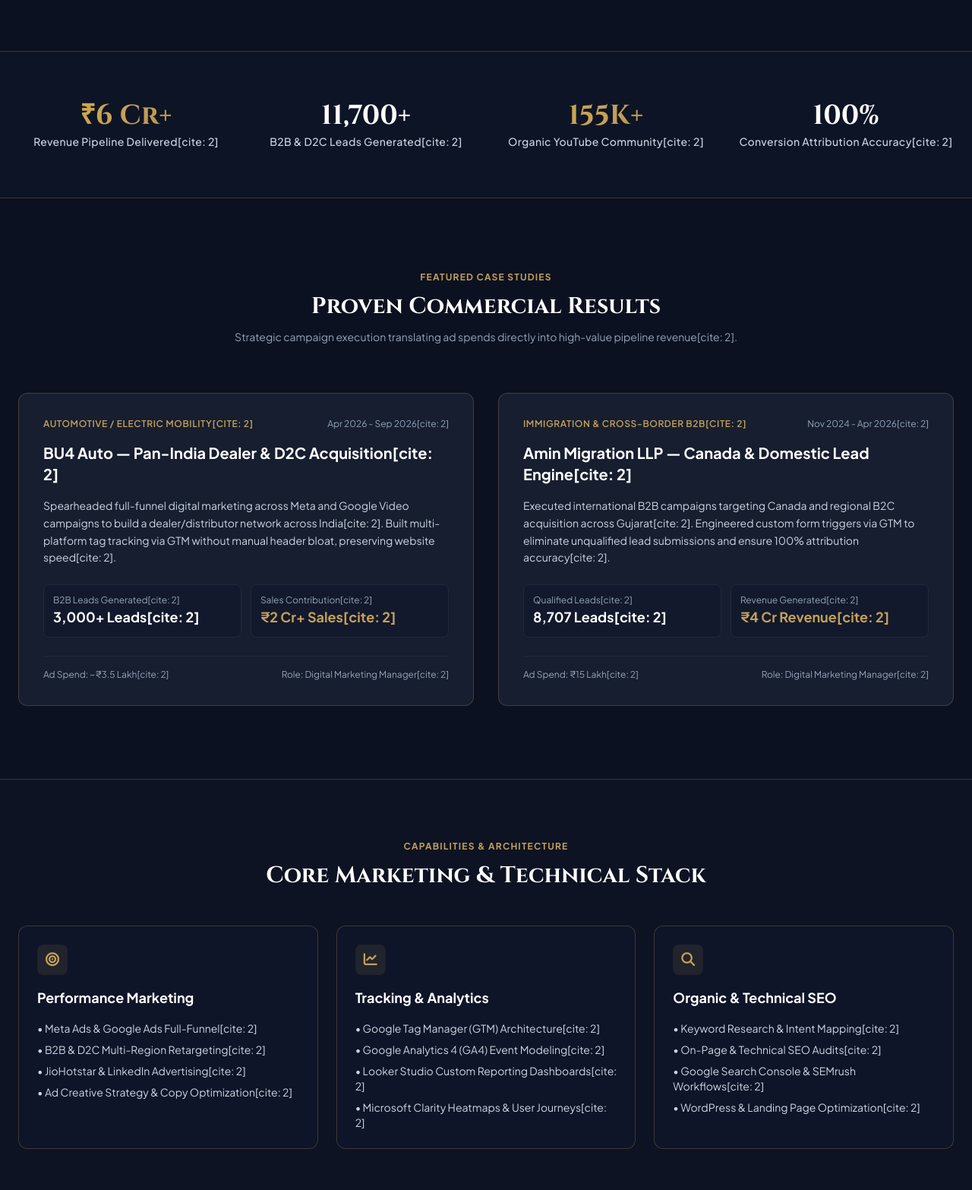
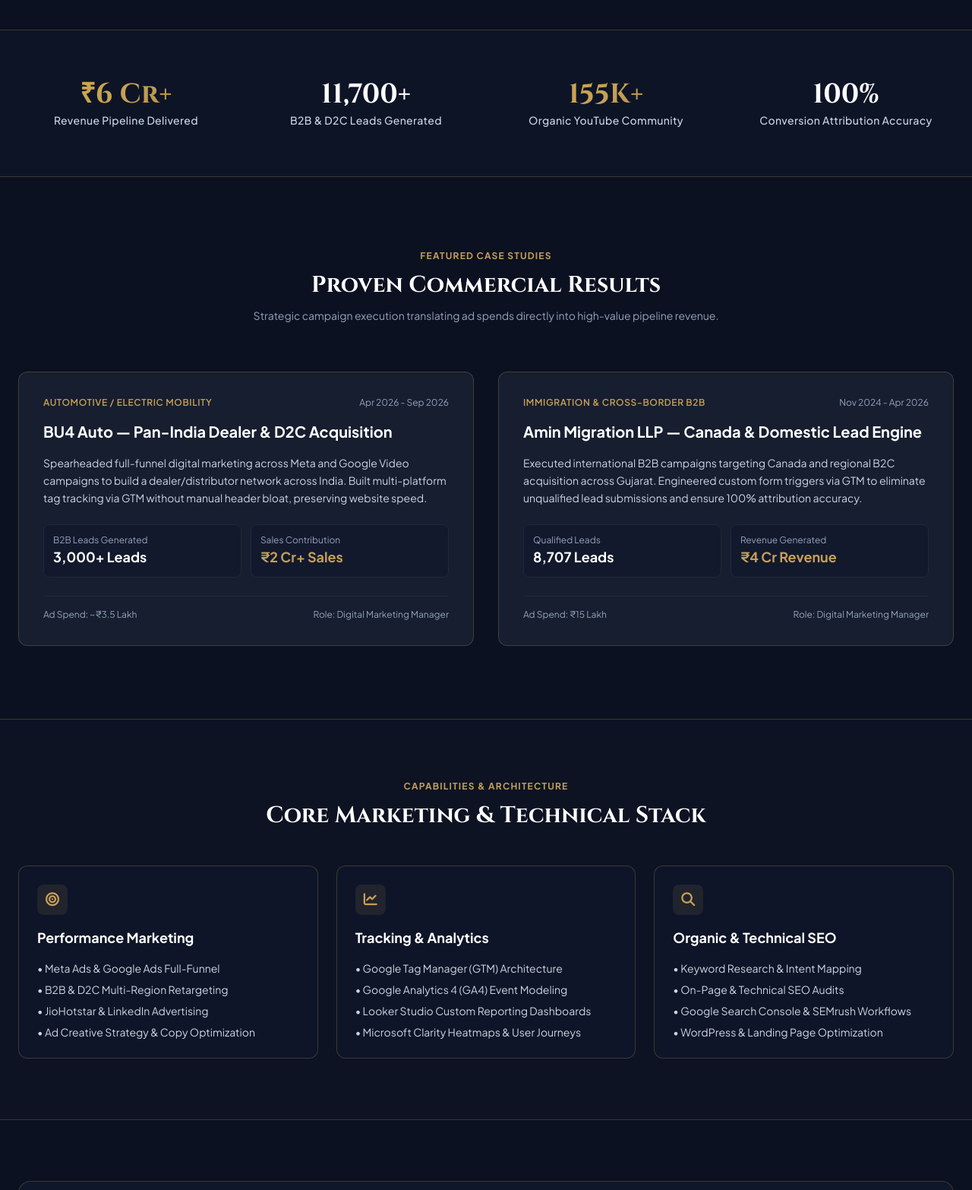
Before and after one commit to anuradhamathuria/Portfolio, a plain HTML site: page index.html in a window 1280 px wide. Shown: the part 745-2311 px from the top of the page at 76% size. Drawn offline with nearby package versions, Linux system fonts and the light colour scheme.

Commit message:
Remove citation markers from text in index.html

```diff
--- a/index.html
+++ b/index.html
@@ -93,7 +93,7 @@
         Scaling Pipelines Through <br><span class="gold-gradient">Full-Funnel Performance</span>
       </h1>
       <p class="text-slate-300 max-w-2xl text-base sm:text-lg leading-relaxed mx-auto lg:mx-0">
-        4+ years specializing in international and domestic B2B & D2C lead generation, paid marketing, SEO, and bulletproof conversion tracking architecture[cite: 2]. Delivered <strong>₹6 Cr+ in revenue pipeline</strong> across manufacturing and global services[cite: 2].
+        4+ years specializing in international and domestic B2B & D2C lead generation, paid marketing, SEO, and bulletproof conversion tracking architecture. Delivered <strong>₹6 Cr+ in revenue pipeline</strong> across manufacturing and global services.
       </p>
 
       <div class="flex flex-wrap items-center justify-center lg:justify-start gap-4 pt-4">
@@ -101,13 +101,13 @@
           Book Consultation
         </a>
         <a href="mailto:anu.mathuria@hotmail.com" class="px-7 py-3.5 rounded-lg border gold-border text-slate-200 font-medium text-sm tracking-wide hover:bg-slate-800 transition-all flex items-center gap-2">
-          <i class="fa-regular fa-envelope text-brandGold"></i> anu.mathuria@hotmail.com[cite: 2]
+          <i class="fa-regular fa-envelope text-brandGold"></i> anu.mathuria@hotmail.com
         </a>
       </div>
 
       <div class="pt-6 flex items-center justify-center lg:justify-start gap-6 text-slate-400 text-sm">
-        <span class="flex items-center gap-2"><i class="fa-solid fa-location-dot text-brandGold"></i> Ahmedabad, Gujarat[cite: 2]</span>
-        <span class="flex items-center gap-2"><i class="fa-solid fa-phone text-brandGold"></i> +91 92657 48110[cite: 2]</span>
+        <span class="flex items-center gap-2"><i class="fa-solid fa-location-dot text-brandGold"></i> Ahmedabad, Gujarat</span>
+        <span class="flex items-center gap-2"><i class="fa-solid fa-phone text-brandGold"></i> +91 92657 48110</span>
       </div>
     </div>
 
@@ -127,28 +127,28 @@
       <div class="py-5 space-y-3 text-xs text-slate-300">
         <div class="flex items-center justify-between">
           <span class="text-slate-400">Total Leads Generated:</span>
-          <span class="font-semibold text-slate-100">11,700+ Verified Leads[cite: 2]</span>
+          <span class="font-semibold text-slate-100">11,700+ Verified Leads</span>
         </div>
         <div class="flex items-center justify-between">
           <span class="text-slate-400">Revenue Impact:</span>
-          <span class="font-semibold text-brandGold">₹6 Crore+ Pipeline[cite: 2]</span>
+          <span class="font-semibold text-brandGold">₹6 Crore+ Pipeline</span>
         </div>
         <div class="flex items-center justify-between">
           <span class="text-slate-400">Attribution Setup:</span>
-          <span class="font-semibold text-slate-100">100% GTM & GA4 Trigger Precision[cite: 2]</span>
+          <span class="font-semibold text-slate-100">100% GTM & GA4 Trigger Precision</span>
         </div>
         <div class="flex items-center justify-between">
           <span class="text-slate-400">Creator Audience:</span>
-          <span class="font-semibold text-slate-100">155K+ Subscribers (Silver Play Button)[cite: 2]</span>
+          <span class="font-semibold text-slate-100">155K+ Subscribers (Silver Play Button)</span>
         </div>
       </div>
 
       <div class="pt-4 border-t gold-border flex items-center justify-between">
         <a href="tel:+919265748110" class="text-xs text-slate-300 hover:text-brandGold transition-colors flex items-center gap-1.5">
-          <i class="fa-solid fa-phone text-brandGold"></i> Call Now[cite: 2]
+          <i class="fa-solid fa-phone text-brandGold"></i> Call Now
         </a>
         <a href="mailto:anu.mathuria@hotmail.com" class="text-xs text-slate-300 hover:text-brandGold transition-colors flex items-center gap-1.5">
-          <i class="fa-solid fa-paper-plane text-brandGold"></i> Send Email[cite: 2]
+          <i class="fa-solid fa-paper-plane text-brandGold"></i> Send Email
         </a>
       </div>
     </div>
@@ -160,19 +160,19 @@
       <div class="grid grid-cols-2 md:grid-cols-4 gap-8 text-center">
         <div class="space-y-1">
           <div class="font-serifHeading text-3xl sm:text-4xl font-bold gold-gradient">₹6 Cr+</div>
-          <div class="text-xs sm:text-sm text-slate-300 font-medium tracking-wide">Revenue Pipeline Delivered[cite: 2]</div>
+          <div class="text-xs sm:text-sm text-slate-300 font-medium tracking-wide">Revenue Pipeline Delivered</div>
         </div>
         <div class="space-y-1">
           <div class="font-serifHeading text-3xl sm:text-4xl font-bold text-white">11,700+</div>
-          <div class="text-xs sm:text-sm text-slate-300 font-medium tracking-wide">B2B & D2C Leads Generated[cite: 2]</div>
+          <div class="text-xs sm:text-sm text-slate-300 font-medium tracking-wide">B2B & D2C Leads Generated</div>
         </div>
         <div class="space-y-1">
           <div class="font-serifHeading text-3xl sm:text-4xl font-bold gold-gradient">155K+</div>
-          <div class="text-xs sm:text-sm text-slate-300 font-medium tracking-wide">Organic YouTube Community[cite: 2]</div>
+          <div class="text-xs sm:text-sm text-slate-300 font-medium tracking-wide">Organic YouTube Community</div>
         </div>
         <div class="space-y-1">
           <div class="font-serifHeading text-3xl sm:text-4xl font-bold text-white">100%</div>
-          <div class="text-xs sm:text-sm text-slate-300 font-medium tracking-wide">Conversion Attribution Accuracy[cite: 2]</div>
+          <div class="text-xs sm:text-sm text-slate-300 font-medium tracking-wide">Conversion Attribution Accuracy</div>
         </div>
       </div>
     </div>
@@ -183,7 +183,7 @@
     <div class="text-center max-w-2xl mx-auto space-y-3">
       <h2 class="text-xs uppercase tracking-widest text-brandGold font-bold">Featured Case Studies</h2>
       <h3 class="text-3xl font-serifHeading font-bold text-white">Proven Commercial Results</h3>
-      <p class="text-slate-400 text-sm">Strategic campaign execution translating ad spends directly into high-value pipeline revenue[cite: 2].</p>
+      <p class="text-slate-400 text-sm">Strategic campaign execution translating ad spends directly into high-value pipeline revenue.</p>
     </div>
 
     <div class="grid grid-cols-1 md:grid-cols-2 gap-8">
@@ -191,27 +191,27 @@
       <div class="bg-brandCard/60 border gold-border rounded-xl p-8 space-y-6 flex flex-col justify-between hover:border-brandGold/60 transition-all">
         <div class="space-y-4">
           <div class="flex justify-between items-start">
-            <span class="text-xs uppercase tracking-wider font-semibold text-brandGold">Automotive / Electric Mobility[cite: 2]</span>
-            <span class="text-xs text-slate-400">Apr 2026 - Sep 2026[cite: 2]</span>
+            <span class="text-xs uppercase tracking-wider font-semibold text-brandGold">Automotive / Electric Mobility</span>
+            <span class="text-xs text-slate-400">Apr 2026 - Sep 2026</span>
           </div>
-          <h4 class="text-xl font-bold text-white">BU4 Auto — Pan-India Dealer & D2C Acquisition[cite: 2]</h4>
+          <h4 class="text-xl font-bold text-white">BU4 Auto — Pan-India Dealer & D2C Acquisition</h4>
           <p class="text-slate-300 text-sm leading-relaxed">
-            Spearheaded full-funnel digital marketing across Meta and Google Video campaigns to build a dealer/distributor network across India[cite: 2]. Built multi-platform tag tracking via GTM without manual header bloat, preserving website speed[cite: 2].
+            Spearheaded full-funnel digital marketing across Meta and Google Video campaigns to build a dealer/distributor network across India. Built multi-platform tag tracking via GTM without manual header bloat, preserving website speed.
           </p>
           <div class="grid grid-cols-2 gap-3 pt-2">
             <div class="bg-slate-900/60 p-3 rounded-lg border border-slate-800">
-              <div class="text-xs text-slate-400">B2B Leads Generated[cite: 2]</div>
-              <div class="text-lg font-bold text-white">3,000+ Leads[cite: 2]</div>
+              <div class="text-xs text-slate-400">B2B Leads Generated</div>
+              <div class="text-lg font-bold text-white">3,000+ Leads</div>
             </div>
             <div class="bg-slate-900/60 p-3 rounded-lg border border-slate-800">
-              <div class="text-xs text-slate-400">Sales Contribution[cite: 2]</div>
-              <div class="text-lg font-bold text-brandGold">₹2 Cr+ Sales[cite: 2]</div>
+              <div class="text-xs text-slate-400">Sales Contribution</div>
+              <div class="text-lg font-bold text-brandGold">₹2 Cr+ Sales</div>
             </div>
           </div>
         </div>
         <div class="text-xs text-slate-400 border-t border-slate-800 pt-4 flex items-center justify-between">
-          <span>Ad Spend: ~₹3.5 Lakh[cite: 2]</span>
-          <span>Role: Digital Marketing Manager[cite: 2]</span>
+          <span>Ad Spend: ~₹3.5 Lakh</span>
+          <span>Role: Digital Marketing Manager</span>
         </div>
       </div>
 
@@ -219,27 +219,27 @@
       <div class="bg-brandCard/60 border gold-border rounded-xl p-8 space-y-6 flex flex-col justify-between hover:border-brandGold/60 transition-all">
         <div class="space-y-4">
           <div class="flex justify-between items-start">
-            <span class="text-xs uppercase tracking-wider font-semibold text-brandGold">Immigration & Cross-Border B2B[cite: 2]</span>
-            <span class="text-xs text-slate-400">Nov 2024 - Apr 2026[cite: 2]</span>
+            <span class="text-xs uppercase tracking-wider font-semibold text-brandGold">Immigration & Cross-Border B2B</span>
+            <span class="text-xs text-slate-400">Nov 2024 - Apr 2026</span>
           </div>
-          <h4 class="text-xl font-bold text-white">Amin Migration LLP — Canada & Domestic Lead Engine[cite: 2]</h4>
+          <h4 class="text-xl font-bold text-white">Amin Migration LLP — Canada & Domestic Lead Engine</h4>
           <p class="text-slate-300 text-sm leading-relaxed">
-            Executed international B2B campaigns targeting Canada and regional B2C acquisition across Gujarat[cite: 2]. Engineered custom form triggers via GTM to eliminate unqualified lead submissions and ensure 100% attribution accuracy[cite: 2].
+            Executed international B2B campaigns targeting Canada and regional B2C acquisition across Gujarat. Engineered custom form triggers via GTM to eliminate unqualified lead submissions and ensure 100% attribution accuracy.
           </p>
           <div class="grid grid-cols-2 gap-3 pt-2">
             <div class="bg-slate-900/60 p-3 rounded-lg border border-slate-800">
-              <div class="text-xs text-slate-400">Qualified Leads[cite: 2]</div>
-              <div class="text-lg font-bold text-white">8,707 Leads[cite: 2]</div>
+              <div class="text-xs text-slate-400">Qualified Leads</div>
+              <div class="text-lg font-bold text-white">8,707 Leads</div>
             </div>
             <div class="bg-slate-900/60 p-3 rounded-lg border border-slate-800">
-              <div class="text-xs text-slate-400">Revenue Generated[cite: 2]</div>
-              <div class="text-lg font-bold text-brandGold">₹4 Cr Revenue[cite: 2]</div>
+              <div class="text-xs text-slate-400">Revenue Generated</div>
+              <div class="text-lg font-bold text-brandGold">₹4 Cr Revenue</div>
             </div>
           </div>
         </div>
         <div class="text-xs text-slate-400 border-t border-slate-800 pt-4 flex items-center justify-between">
-          <span>Ad Spend: ₹15 Lakh[cite: 2]</span>
-          <span>Role: Digital Marketing Manager[cite: 2]</span>
+          <span>Ad Spend: ₹15 Lakh</span>
+          <span>Role: Digital Marketing Manager</span>
         </div>
       </div>
     </div>
@@ -261,10 +261,10 @@
           </div>
           <h4 class="font-bold text-white text-lg">Performance Marketing</h4>
           <ul class="text-slate-300 text-sm space-y-2">
-            <li>• Meta Ads & Google Ads Full-Funnel[cite: 2]</li>
-            <li>• B2B & D2C Multi-Region Retargeting[cite: 2]</li>
-            <li>• JioHotstar & LinkedIn Advertising[cite: 2]</li>
-            <li>• Ad Creative Strategy & Copy Optimization[cite: 2]</li>
+            <li>• Meta Ads & Google Ads Full-Funnel</li>
+            <li>• B2B & D2C Multi-Region Retargeting</li>
+            <li>• JioHotstar & LinkedIn Advertising</li>
+            <li>• Ad Creative Strategy & Copy Optimization</li>
           </ul>
         </div>
 
@@ -275,10 +275,10 @@
           </div>
           <h4 class="font-bold text-white text-lg">Tracking & Analytics</h4>
           <ul class="text-slate-300 text-sm space-y-2">
-            <li>• Google Tag Manager (GTM) Architecture[cite: 2]</li>
-            <li>• Google Analytics 4 (GA4) Event Modeling[cite: 2]</li>
-            <li>• Looker Studio Custom Reporting Dashboards[cite: 2]</li>
-            <li>• Microsoft Clarity Heatmaps & User Journeys[cite: 2]</li>
+            <li>• Google Tag Manager (GTM) Architecture</li>
+            <li>• Google Analytics 4 (GA4) Event Modeling</li>
+            <li>• Looker Studio Custom Reporting Dashboards</li>
+            <li>• Microsoft Clarity Heatmaps & User Journeys</li>
           </ul>
         </div>
 
@@ -289,10 +289,10 @@
           </div>
           <h4 class="font-bold text-white text-lg">Organic & Technical SEO</h4>
           <ul class="text-slate-300 text-sm space-y-2">
-            <li>• Keyword Research & Intent Mapping[cite: 2]</li>
-            <li>• On-Page & Technical SEO Audits[cite: 2]</li>
-            <li>• Google Search Console & SEMrush Workflows[cite: 2]</li>
-            <li>• WordPress & Landing Page Optimization[cite: 2]</li>
+            <li>• Keyword Research & Intent Mapping</li>
+            <li>• On-Page & Technical SEO Audits</li>
+            <li>• Google Search Console & SEMrush Workflows</li>
+            <li>• WordPress & Landing Page Optimization</li>
           </ul>
         </div>
       </div>
@@ -304,20 +304,21 @@
     <div class="bg-gradient-to-r from-brandNavy via-slate-900 to-brandNavy border gold-border rounded-2xl p-8 sm:p-12 flex flex-col lg:flex-row items-center justify-between gap-8">
       <div class="space-y-4 max-w-2xl text-center lg:text-left">
         <div class="inline-flex items-center gap-2 px-3 py-1 rounded-full badge-gold text-xs font-semibold">
-          <i class="fa-brands fa-youtube text-red-500"></i> YouTube Silver Creator Award[cite: 2]
+          <i class="fa-brands fa-youtube text-red-500"></i> YouTube Silver Creator Award
         </div>
-        <h3 class="text-2xl sm:text-3xl font-serifHeading font-bold text-white">Creator & Host: KDrama Dost[cite: 2]</h3>
+        <h3 class="text-2xl sm:text-3xl font-serifHeading font-bold text-white">Creator & Host: KDrama Dost</h3>
         <p class="text-slate-300 text-sm leading-relaxed">
-          Founded and grew an organic entertainment brand to over <strong>155,000+ subscribers</strong>[cite: 2]. Personally lead content strategy, scripting, video editing, and YouTube SEO to drive consistent engagement and retention[cite: 2].
+          Founded and grew an organic entertainment brand to over <strong>155,000+ subscribers</strong>. Personally lead content strategy, scripting, video editing, and YouTube SEO to drive consistent engagement and retention.
         </p>
         <div class="flex flex-wrap items-center justify-center lg:justify-start gap-4 text-xs text-slate-300 pt-2">
-          <span class="bg-slate-800/80 px-3 py-1.5 rounded border border-slate-700">155K+ Subscribers[cite: 2]</span>
-          <span class="bg-slate-800/80 px-3 py-1.5 rounded border border-slate-700">Silver Play Button[cite: 2]</span>
-          <span class="bg-slate-800/80 px-3 py-1.5 rounded border border-slate-700">Content Strategy & SEO[cite: 2]</span>
+          <span class="bg-slate-800/80 px-3 py-1.5 rounded border border-slate-700">155K+ Subscribers</span>
+          <span class="bg-slate-800/80 px-3 py-1.5 rounded border border-slate-700">Silver Play Button</span>
+          <span class="bg-slate-800/80 px-3 py-1.5 rounded border border-slate-700">Content Strategy & SEO</span>
         </div>
       </div>
 
       <div class="flex-shrink-0 text-center">
+        <!-- REPLACE 'https://www.youtube.com' WITH YOUR ACTUAL YOUTUBE CHANNEL LINK -->
         <a href="https://www.youtube.com/@KDramaDost" target="_blank" rel="noopener noreferrer" class="px-6 py-3.5 rounded-lg border border-red-500/50 hover:bg-red-500 hover:text-white transition-all text-xs font-bold uppercase tracking-wider text-red-400 inline-flex items-center gap-2">
           <i class="fa-brands fa-youtube text-lg"></i> Visit Channel
         </a>
@@ -331,23 +332,31 @@
       <div class="space-y-3">
         <h2 class="text-xs uppercase tracking-widest text-brandGold font-bold">Get In Touch</h2>
         <h3 class="text-3xl font-serifHeading font-bold text-white">Let's Discuss Performance & Growth</h3>
-        <p class="text-slate-400 text-sm max-w-lg mx-auto">Open for consulting engagements, brand campaigns, and senior growth leadership roles[cite: 2].</p>
+        <p class="text-slate-400 text-sm max-w-lg mx-auto">Open for consulting engagements, brand campaigns, and senior growth leadership roles.</p>
       </div>
 
       <div class="flex flex-wrap justify-center gap-6 pt-4">
         <a href="mailto:anu.mathuria@hotmail.com" class="px-6 py-3 rounded-lg bg-brandNavy border gold-border hover:border-brandGold transition-all flex items-center gap-3 text-slate-200 text-sm">
           <i class="fa-solid fa-envelope text-brandGold"></i>
-          <span>anu.mathuria@hotmail.com[cite: 2]</span>
+          <span>anu.mathuria@hotmail.com</span>
         </a>
         <a href="tel:+919265748110" class="px-6 py-3 rounded-lg bg-brandNavy border gold-border hover:border-brandGold transition-all flex items-center gap-3 text-slate-200 text-sm">
           <i class="fa-solid fa-phone text-brandGold"></i>
-          <span>+91 92657 48110[cite: 2]</span>
+          <span>+91 92657 48110</span>
         </a>
+      </div>
+
+      <!-- SOCIAL ICONS -->
+      <div class="flex justify-center items-center gap-6 pt-2 text-xl text-slate-400">
+        <!-- REPLACE '#' WITH YOUR ACTUAL SOCIAL PROFILE LINKS -->
+        <a href="https://www.linkedin.com" target="_blank" rel="noopener noreferrer" class="hover:text-brandGold transition-colors" title="LinkedIn"><i class="fa-brands fa-linkedin"></i></a>
+        <a href="https://www.instagram.com" target="_blank" rel="noopener noreferrer" class="hover:text-brandGold transition-colors" title="Instagram"><i class="fa-brands fa-instagram"></i></a>
+        <a href="https://www.youtube.com/@KDramaDost" target="_blank" rel="noopener noreferrer" class="hover:text-brandGold transition-colors" title="YouTube"><i class="fa-brands fa-youtube"></i></a>
       </div>
 
       <div class="pt-12 border-t border-slate-800 text-xs text-slate-400 flex flex-col sm:flex-row items-center justify-between gap-4">
         <p>© 2026 Anuradha Mathuria. All rights reserved.</p>
-        <p class="text-brandGold">Performance Marketing • SEO • Attribution Architecture[cite: 2]</p>
+        <p class="text-brandGold">Performance Marketing • SEO • Attribution Architecture</p>
       </div>
     </div>
   </footer>
```
